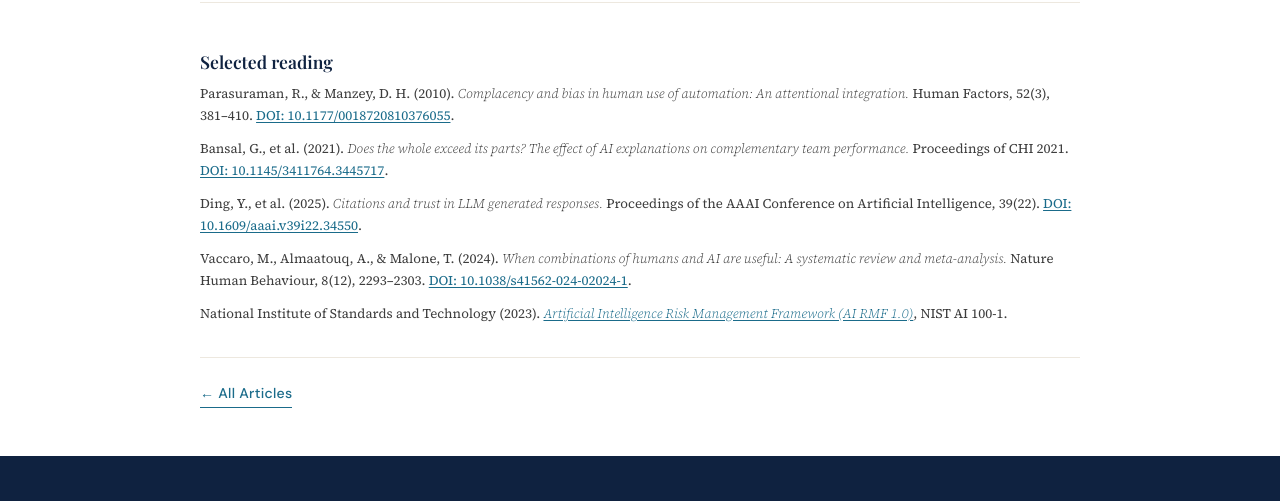
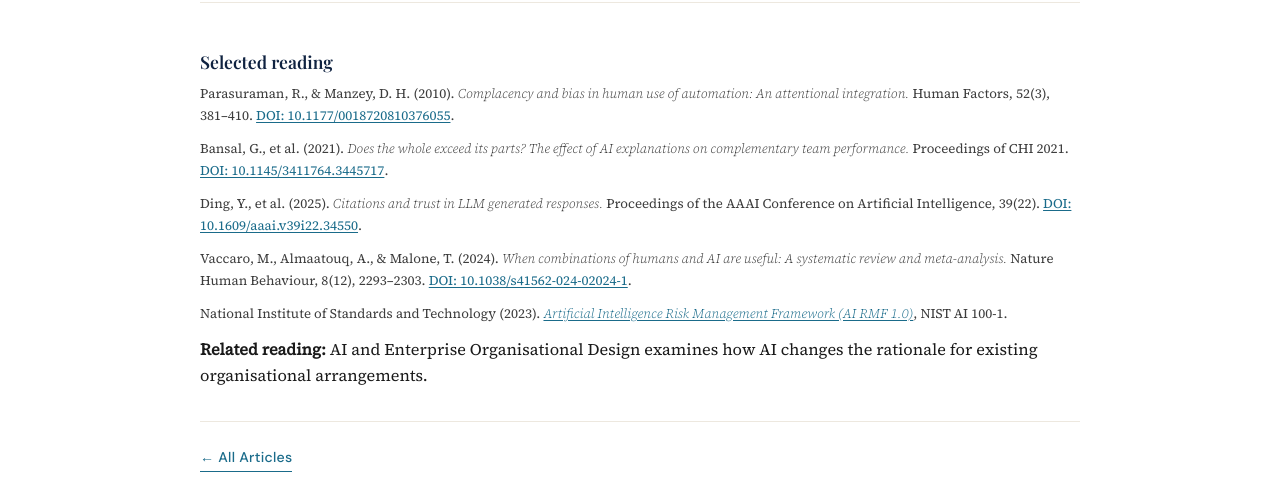
Before and after one commit to abhishek-sinha-bgl/abhishek-sinha-bgl.github.io, a plain HTML site: page articles/ai-assurance-halo-validation-passed.html in a window 1280 px wide. Shown: the part 6693-7194 px from the top of the page. Drawn offline with nearby package versions, Linux system fonts and the light colour scheme; a web font is replaced by a local one.

Commit message:
Add organisational design article to articles/ai-assurance-halo-validation-passed.html

```diff
--- a/articles/ai-assurance-halo-validation-passed.html
+++ b/articles/ai-assurance-halo-validation-passed.html
@@ -161,7 +161,8 @@
 <li>Bansal, G., et al. (2021). <em>Does the whole exceed its parts? The effect of AI explanations on complementary team performance.</em> Proceedings of CHI 2021. <a href="https://doi.org/10.1145/3411764.3445717">DOI: 10.1145/3411764.3445717</a>.</li>
 <li>Ding, Y., et al. (2025). <em>Citations and trust in LLM generated responses.</em> Proceedings of the AAAI Conference on Artificial Intelligence, 39(22). <a href="https://doi.org/10.1609/aaai.v39i22.34550">DOI: 10.1609/aaai.v39i22.34550</a>.</li>
 <li>Vaccaro, M., Almaatouq, A., &amp; Malone, T. (2024). <em>When combinations of humans and AI are useful: A systematic review and meta-analysis.</em> Nature Human Behaviour, 8(12), 2293–2303. <a href="https://doi.org/10.1038/s41562-024-02024-1">DOI: 10.1038/s41562-024-02024-1</a>.</li>
-<li>National Institute of Standards and Technology (2023). <a href="https://doi.org/10.6028/NIST.AI.100-1"><em>Artificial Intelligence Risk Management Framework (AI RMF 1.0)</em></a>, NIST AI 100-1.</li></ul></section></article><div class="article-back"><a href="../articles.html" class="btn-text">&larr; All Articles</a></div></main>
+<li>National Institute of Standards and Technology (2023). <a href="https://doi.org/10.6028/NIST.AI.100-1"><em>Artificial Intelligence Risk Management Framework (AI RMF 1.0)</em></a>, NIST AI 100-1.</li></ul></section><p><strong>Related reading:</strong> <a href="ai-enterprise-organisational-design.html">AI and Enterprise Organisational Design</a> examines how AI changes the rationale for existing organisational arrangements.</p>
+</article><div class="article-back"><a href="../articles.html" class="btn-text">&larr; All Articles</a></div></main>
 <aside class="assurance-toc-side" aria-label="Article sections"><nav aria-label="On this page"><div class="assurance-toc-kicker">On this page</div><a class="assurance-toc-link" href="#assurance-controls" data-section-title="Controls vs. conclusions">Controls vs. conclusions</a>
 <a class="assurance-toc-link" href="#shared-blind-spots" data-section-title="Shared blind spots">Shared blind spots</a>
 <a class="assurance-toc-link" href="#human-oversight" data-section-title="Human oversight after rollout">Human oversight after rollout</a>
```
